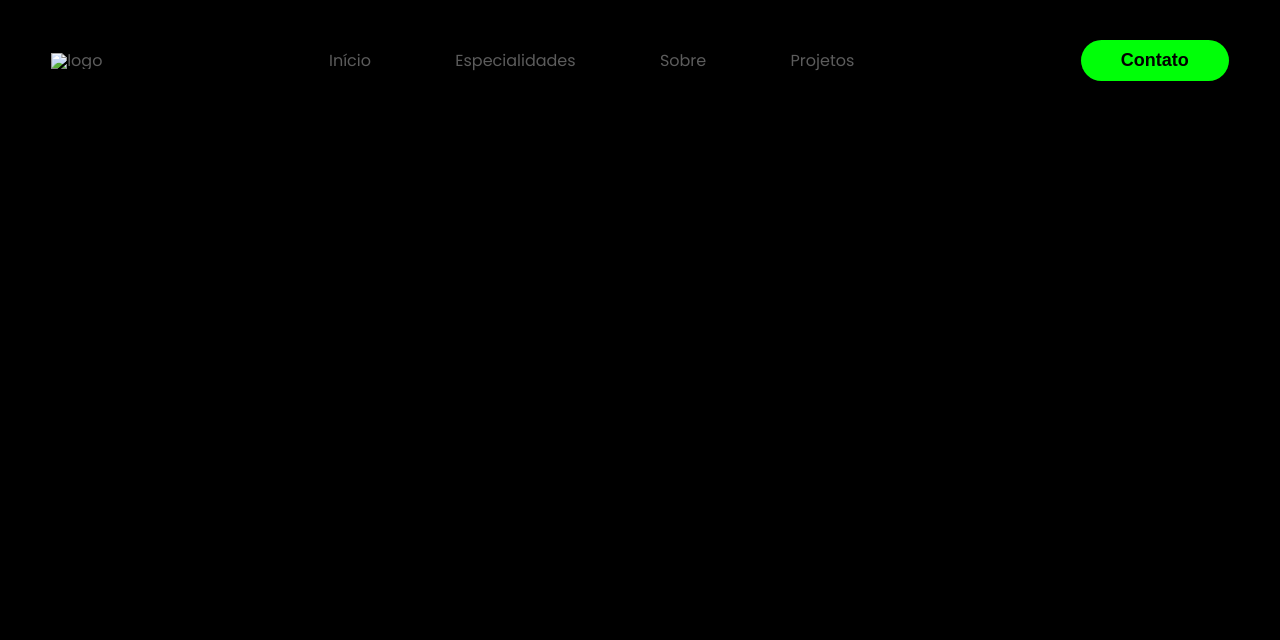
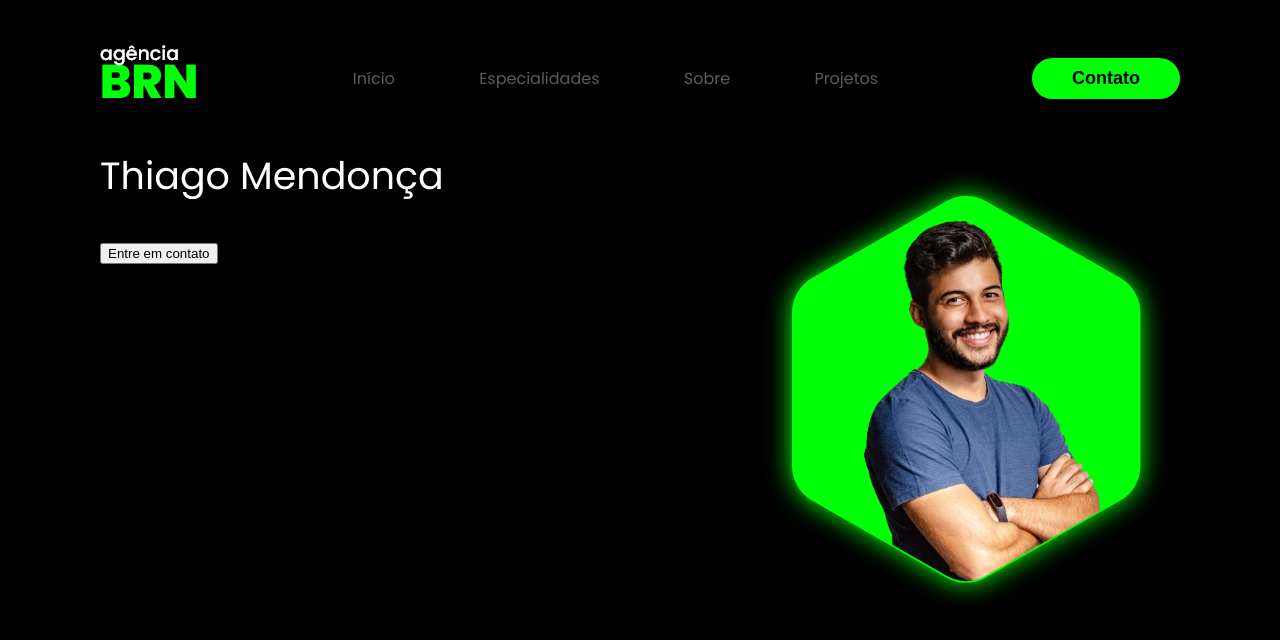
Before and after one commit to othiagopro/Portifolio-1.0, a plain HTML site: page index.html in a window 1280 px wide. Drawn offline with Linux system fonts and the light colour scheme.

Commit message:
Atualização

```diff
--- a/assets/css/cabecalho.css
+++ b/assets/css/cabecalho.css
@@ -2,7 +2,7 @@ header{
     padding: 40px 4%;
 }
 
-header > .navegation{
+header > .container{
     display: flex;
     align-items: center;
     justify-content: space-between;
--- a/assets/css/style.css
+++ b/assets/css/style.css
@@ -6,7 +6,11 @@ body{
     font-family: 'Poppins', sans-serif;
 }
 
-.navegation{
-    max-width: 1280px;
+.container{
+    max-width: 1080px;
     margin: 0 auto;
 }
+
+.flex{
+    display: flex;
+}
--- a/assets/css/topo.css
+++ b/assets/css/topo.css
@@ -0,0 +1,13 @@
+section .topo-do-site{
+    padding: 40px 4%;
+}
+
+section .topo-do-site .flex{
+    align-items: center;
+    justify-content: center;
+}
+
+.topo-do-site h1{
+    color: #fff;
+    font-size: 38px;
+}
--- a/index.html
+++ b/index.html
@@ -10,10 +10,10 @@
 </head>
 <body>
     <header>
-        <div class="navegation">
+        <div class="container">
             <div class="logo">
                 <a href="#">
-                    <img src="" alt="logo">
+                    <img src="assets/img/logo.png" alt="logo">
                 </a>
             </div>
             <nav class="menu-desktop">
@@ -35,8 +35,21 @@
 
     <main>
         <section class="topo-do-site">
-            <div class="navegation">
-
+            <div class="container">
+                <div class="flex">
+                    <div class="txt-topo-site">
+                        <h1>Thiago Mendonça</h1>
+                        <p>Lorem ipsum dolor sit amet consectetur, adipisicing elit. Impedit eveniet quasi consectetur, omnis ipsam quis modi beatae magni vitae? Assumenda, nobis suscipit. Dolorum perferendis vitae expedita provident sint, non eos!</p>
+                        <div class="btn-contato">
+                            <a href="#">
+                                <button>Entre em contato</button>
+                            </a>
+                        </div>
+                    </div>
+                    <div class="img-topo-site">
+                        <img src="assets/img/pessoa.png" alt="">
+                    </div>
+                </div>
             </div>
         </section>
     </main>
```
Also changed, not shown: assets/img/foto.png (added), assets/img/imagem.jpg (added), assets/img/layout-do-projeto.jpg (added), assets/img/logo.png (added), assets/img/pessoa.png (added).
